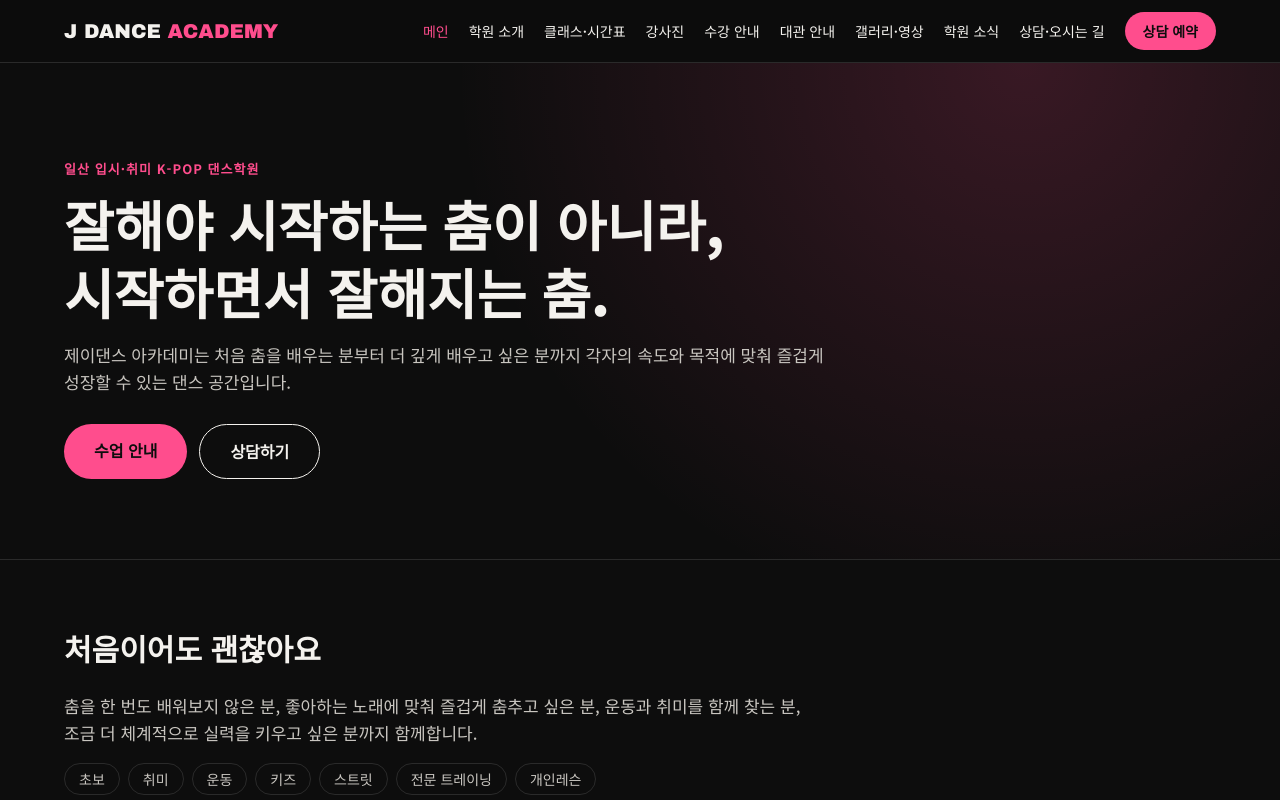
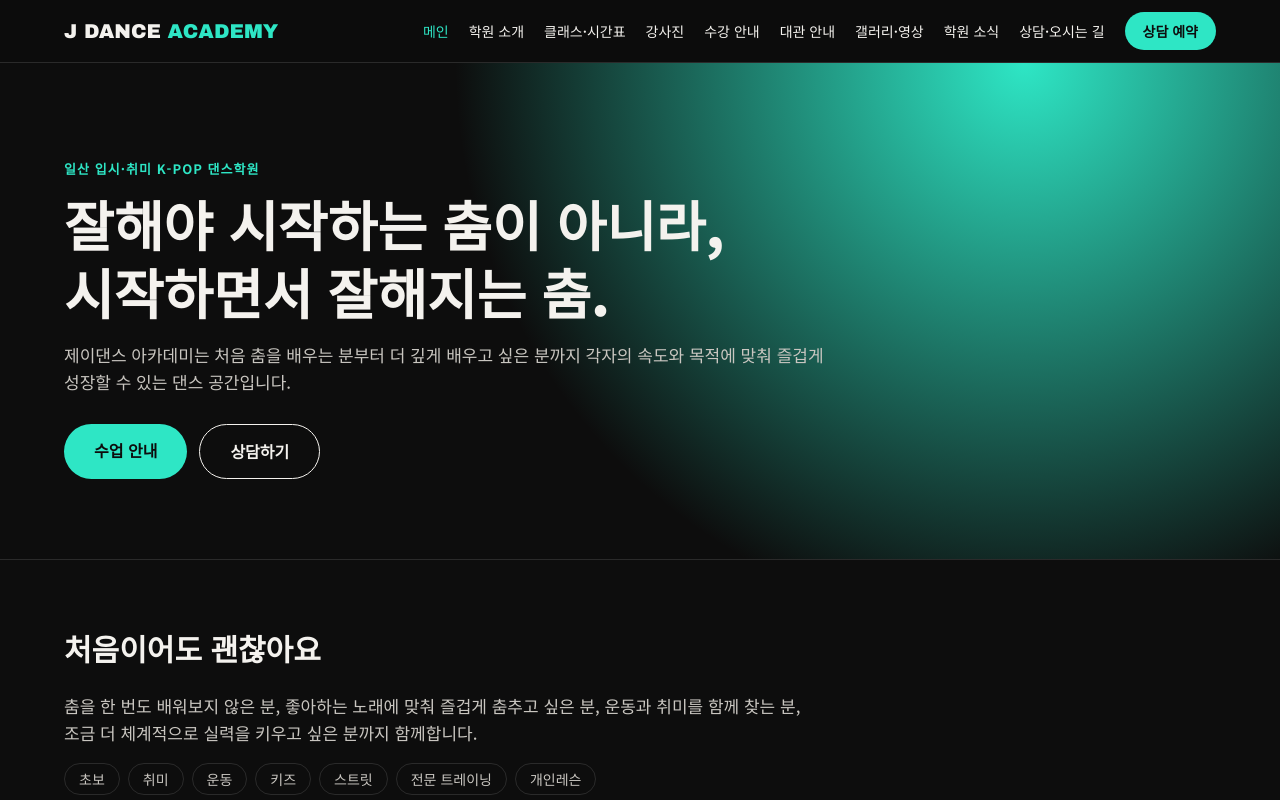
Before and after one commit to clem30-source/jdance-site, a plain HTML site: page index.html in a window 1280 px wide. Shown: the top 800 px of the page. Drawn offline with Linux system fonts and the light colour scheme.

Commit message:
포인트 색상 변경

```diff
--- a/assets/css/style.css
+++ b/assets/css/style.css
@@ -2,7 +2,7 @@
 :root {
   --bg: #0d0d0d; --bg2: #141414; --bg3: #1c1c1c;
   --text: #f4f2ee; --sub: #c9c6c0; --mute: #9a9892; --line: #2a2a2a;
-  --accent: #ff4d8d; --max: 1200px;
+  --accent: #2ee6c5; --max: 1200px;
   --c-basic: #e3f0d3; --c-kpop: #bde6fa; --c-kids: #fff1c2; --c-kp: #fbd0dc; --c-st: #ddbdeb;
 }
 *, *::before, *::after { box-sizing: border-box; margin: 0; padding: 0; }
@@ -41,7 +41,7 @@ h3 { font-size: 22px; font-weight: 900; }
 .btn-row { display: flex; flex-wrap: wrap; gap: 12px; margin-top: 28px; }
 
 /* hero */
-.hero { padding: 96px 0 80px; border-bottom: 1px solid var(--line); background: radial-gradient(circle at 80% 0%, rgba(255,77,141,.18), transparent 50%); }
+.hero { padding: 96px 0 80px; border-bottom: 1px solid var(--line); background: radial-gradient(circle at 80% 0%, rgba(46,230,197), transparent 50%); }
 .hero h1 { font-size: 54px; }
 
 /* grids & cards */
```
